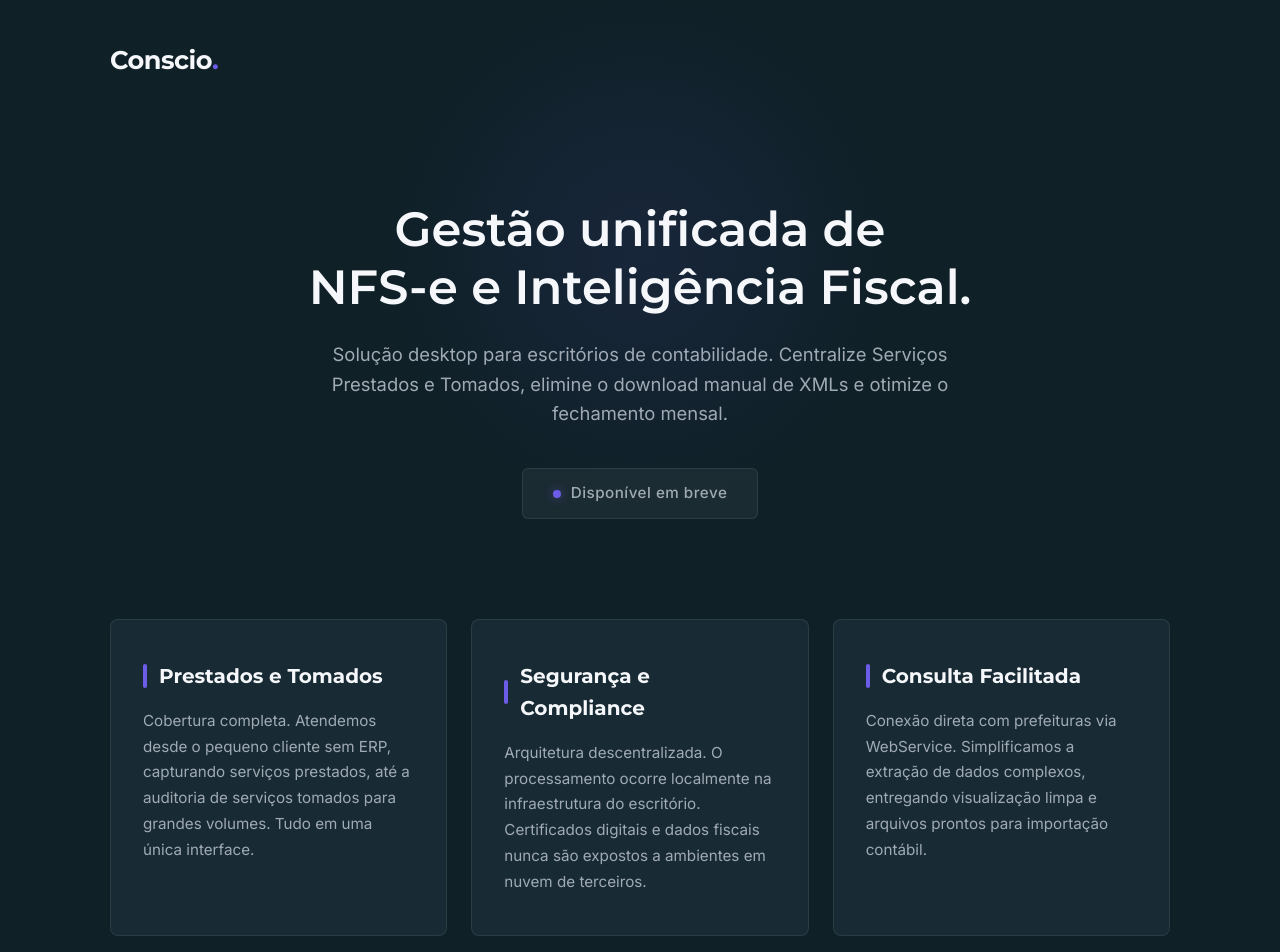
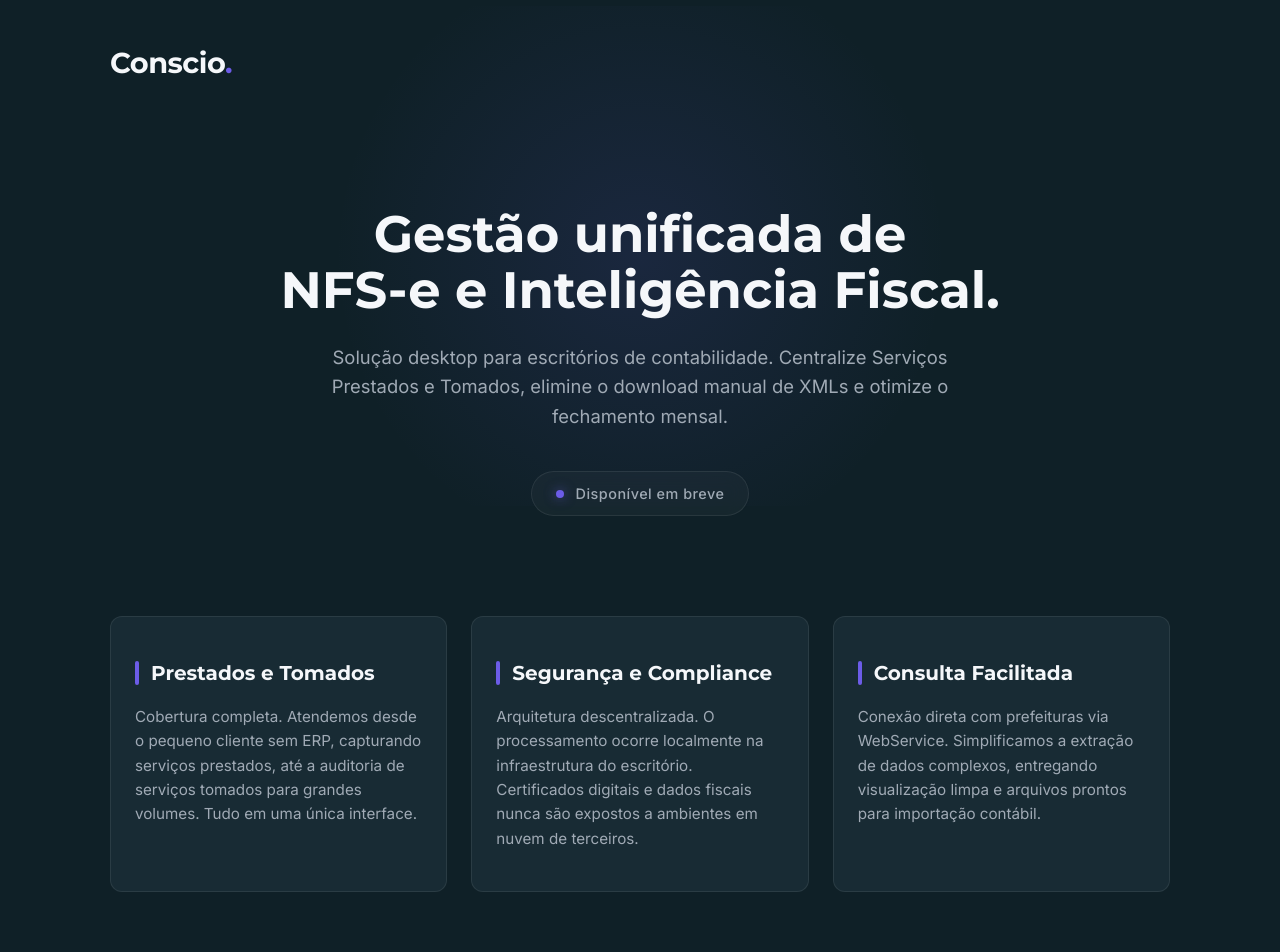
Before and after one commit to battestin-victor/conscio-landingpage, a plain HTML site: page index.html in a window 1280 px wide. Shown: the top 952 px of the page. Drawn offline with Linux system fonts and the light colour scheme.

Commit message:
correções na landing page

```diff
--- a/index.html
+++ b/index.html
@@ -32,6 +32,9 @@
             font-family: 'Inter', sans-serif;
             line-height: 1.6;
             overflow-x: hidden;
+            display: flex;
+            flex-direction: column;
+            min-height: 100vh;
         }
 
         h1, h2, h3, h4, .logo { font-family: 'Montserrat', sans-serif; }
@@ -41,6 +44,7 @@
             max-width: 1100px;
             margin: 0 auto;
             padding: 0 20px;
+            width: 100%;
         }
 
         /* --- HEADER --- */
@@ -52,7 +56,7 @@
         }
 
         .logo {
-            font-size: 1.6rem;
+            font-size: 1.8rem;
             font-weight: 700;
             color: var(--text-main);
             letter-spacing: -0.5px;
@@ -67,24 +71,23 @@
             position: relative;
         }
 
-        /* Glow mais discreto e profissional */
         .hero::before {
             content: '';
             position: absolute;
             top: -120px;
             left: 50%;
             transform: translateX(-50%);
-            width: 700px;
+            width: 800px;
             height: 500px;
-            background: radial-gradient(circle, rgba(108, 92, 231, 0.10) 0%, rgba(15, 32, 39, 0) 60%);
+            background: radial-gradient(circle, rgba(108, 92, 231, 0.12) 0%, rgba(15, 32, 39, 0) 65%);
             z-index: -1;
             pointer-events: none;
         }
 
         .hero h1 {
-            font-size: 3rem;
-            font-weight: 600;
-            line-height: 1.2;
+            font-size: 3.2rem;
+            font-weight: 700;
+            line-height: 1.1;
             margin-bottom: 24px;
             color: var(--text-main);
         }
@@ -92,24 +95,24 @@
         .hero p {
             font-size: 1.15rem;
             color: var(--text-muted);
-            max-width: 650px;
+            max-width: 680px;
             margin: 0 auto 40px;
             font-weight: 400;
         }
 
-        /* Badge "Em Breve" (Não clicável) */
         .status-pill {
             display: inline-flex;
             align-items: center;
-            background-color: rgba(255, 255, 255, 0.05);
+            background-color: rgba(255, 255, 255, 0.03);
             border: 1px solid var(--border-subtle);
             color: var(--text-muted);
-            padding: 12px 30px;
-            border-radius: 6px;
-            font-size: 0.95rem;
+            padding: 10px 24px;
+            border-radius: 50px;
+            font-size: 0.9rem;
             font-weight: 500;
             letter-spacing: 0.5px;
             cursor: default;
+            backdrop-filter: blur(10px);
         }
 
         .status-dot {
@@ -117,37 +120,46 @@
             height: 8px;
             background-color: var(--accent);
             border-radius: 50%;
-            margin-right: 10px;
-            box-shadow: 0 0 10px rgba(108, 92, 231, 0.5);
+            margin-right: 12px;
+            box-shadow: 0 0 12px rgba(108, 92, 231, 0.6);
         }
 
         /* --- FEATURES GRID --- */
         .features {
             display: grid;
-            grid-template-columns: repeat(auto-fit, minmax(320px, 1fr));
+            grid-template-columns: repeat(auto-fit, minmax(300px, 1fr));
             gap: 24px;
             padding-bottom: 120px;
+            align-items: stretch;
         }
 
         .card {
             background: var(--bg-card);
-            padding: 40px 32px;
-            border-radius: 8px; /* Cantos menos arredondados = mais formal */
+            /* Reduzi o padding lateral de 32px para 24px para caber mais texto */
+            padding: 40px 24px;
+            border-radius: 12px;
             border: 1px solid var(--border-subtle);
-            transition: border-color 0.3s ease;
+            transition: transform 0.3s ease, border-color 0.3s ease;
+
+            display: flex;
+            flex-direction: column;
+            height: 100%;
         }
 
         .card:hover {
-            border-color: rgba(108, 92, 231, 0.4);
+            border-color: rgba(108, 92, 231, 0.5);
+            transform: translateY(-5px);
         }
 
         .card h3 {
+            /* Fonte reduzida de 1.4rem para 1.25rem para evitar quebras */
             font-size: 1.25rem;
             margin-bottom: 16px;
             color: var(--text-main);
             display: flex;
             align-items: center;
-            gap: 12px;
+            gap: 10px;
+            font-weight: 600;
         }
 
         .card h4 {
@@ -159,14 +171,14 @@
             gap: 12px;
         }
 
-        /* Ícones minimalistas via CSS/Texto para leveza */
         .card h3::before {
             content: '';
             display: block;
             width: 4px;
             height: 24px;
             background-color: var(--accent);
-            border-radius: 2px;
+            border-radius: 4px;
+            flex-shrink: 0;
         }
 
         .card h4::before {
@@ -181,25 +193,39 @@
         .card p {
             color: var(--text-muted);
             font-size: 0.95rem;
-            line-height: 1.7;
+            line-height: 1.6;
+            /* Garante que o texto ocupe o espaço restante harmoniosamente */
+            flex-grow: 1;
         }
 
         /* --- FOOTER --- */
         footer {
+            margin-top: auto;
             border-top: 1px solid var(--border-subtle);
-            padding: 40px 0;
+            padding: 50px 0;
             text-align: center;
             color: var(--text-muted);
             font-size: 0.85rem;
         }
 
-        footer a { color: var(--text-main); text-decoration: none; }
-        /*footer a:hover { text-decoration: underline; }*/
+        footer a {
+            color: var(--text-main);
+            text-decoration: none;
+            border-bottom: 1px solid transparent;
+            transition: 0.2s;
+        }
+
+        footer a:hover {
+            color: var(--accent);
+            border-bottom-color: var(--accent);
+        }
 
         /* --- RESPONSIVE --- */
         @media (max-width: 768px) {
             .hero h1 { font-size: 2.2rem; }
-            .hero { padding: 60px 0; }
+            .hero { padding: 60px 0 80px; }
+            .features { gap: 20px; }
+            .card { padding: 30px 20px; }
         }
     </style>
 </head>
@@ -240,9 +266,9 @@
 
         <footer>
             <p>&copy; 2026 Conscio Tecnologia. Todos os direitos reservados.</p>
-            <p style="margin-top: 8px;">Taubaté, SP</p>
+            <p style="margin-top: 10px;">Taubaté, SP</p>
             <p style="margin-top: 15px;">
-                <a>contato@conscio.com.br</a>
+                <a href="mailto:contato@conscio.com.br">contato@conscio.com.br</a>
             </p>
         </footer>
 
```
